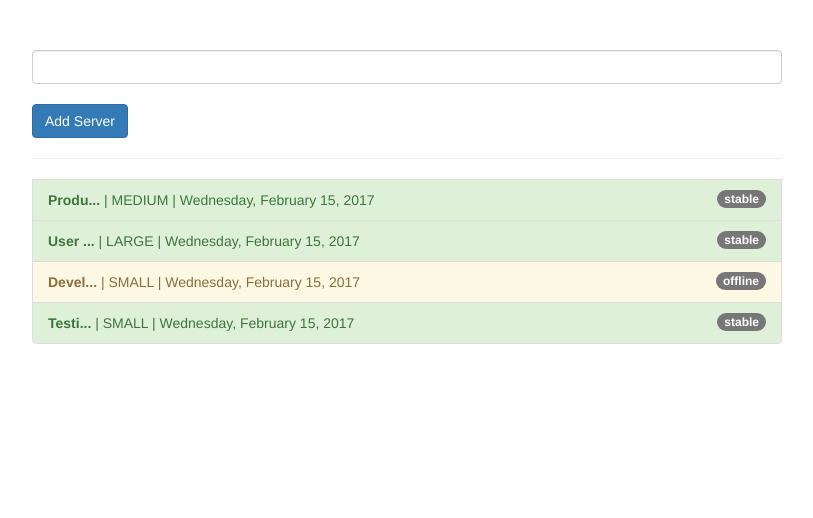
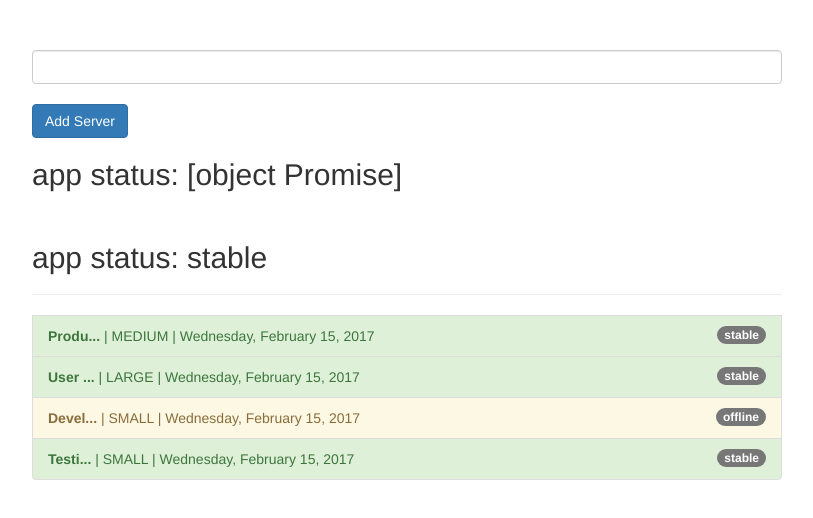
Before and after one commit to doug-newton/angular-udemy-course-project, an Angular app: page / in a window 1280 px wide. Shown: the top 518 px of the page, without its empty margins (233-1046 px from the left). Built offline with nearby package versions, Linux system fonts and the light colour scheme.

Commit message:
use aync pipe on Promise

```diff
--- a/src/app/app.component.html
+++ b/src/app/app.component.html
@@ -5,6 +5,12 @@
         <input type="text" name="filterValue" [(ngModel)]="filterValue" class="form-control">
         <br>
         <button (click)="onAddServer()" class="btn btn-primary" type="button">Add Server</button>
+        <br>
+        <!--this will output [object Promise]-->
+        <h2>app status: {{ appStatus }}</h2>
+        <br>
+        <!--the async pipe will recognise the Promise or Observer accordingly and display resolved or next value-->
+        <h2>app status: {{ appStatus | async}}</h2>
         <hr>
         <li
           class="list-group-item"
--- a/src/app/app.component.ts
+++ b/src/app/app.component.ts
@@ -8,6 +8,12 @@ import { Component } from '@angular/core';
 export class AppComponent {
 
   filterValue: string = ''
+
+  appStatus = new Promise((resolve, reject) => {
+    setTimeout(()=>{
+      resolve('stable')
+    }, 2000)
+  })
 
   servers = [
     {
```
